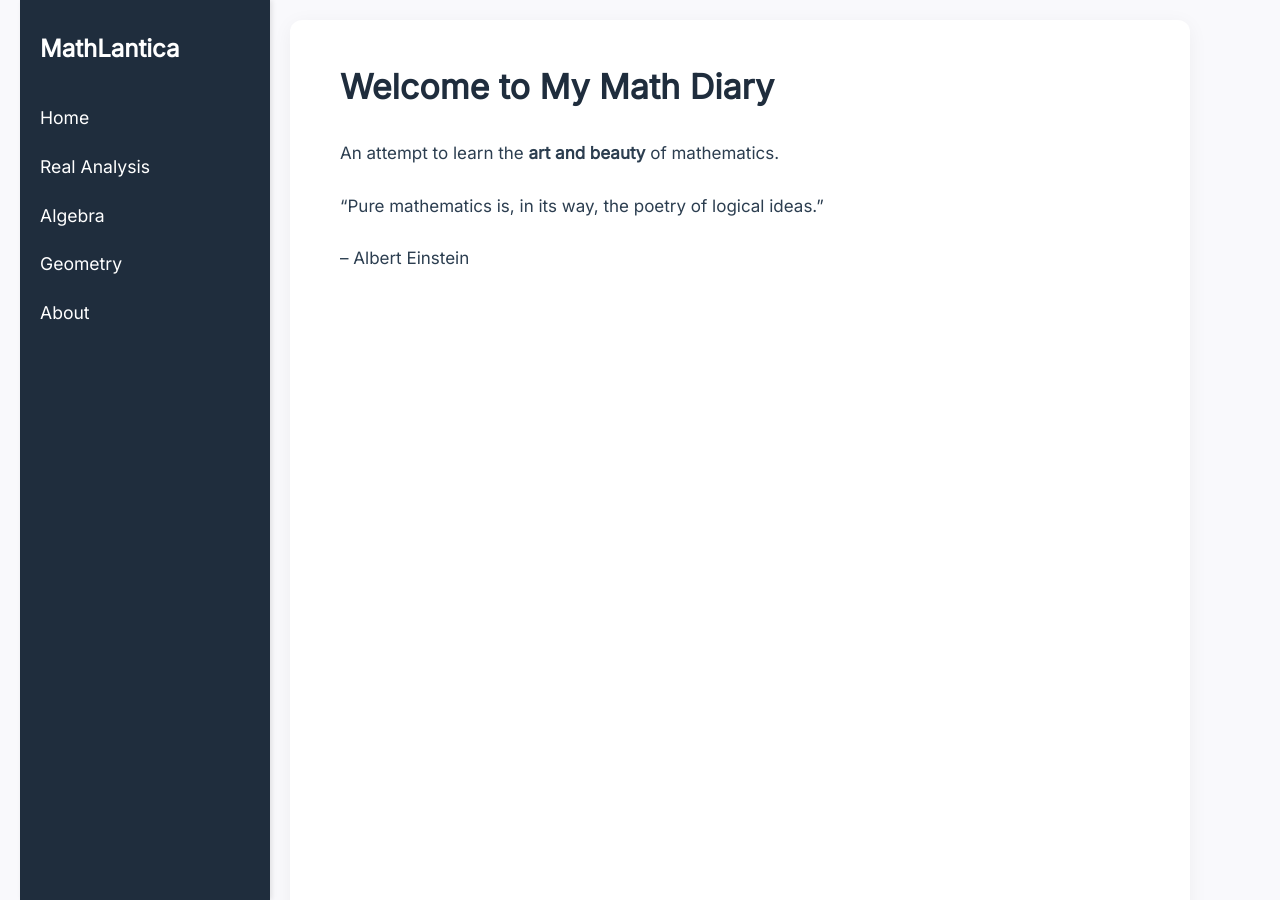
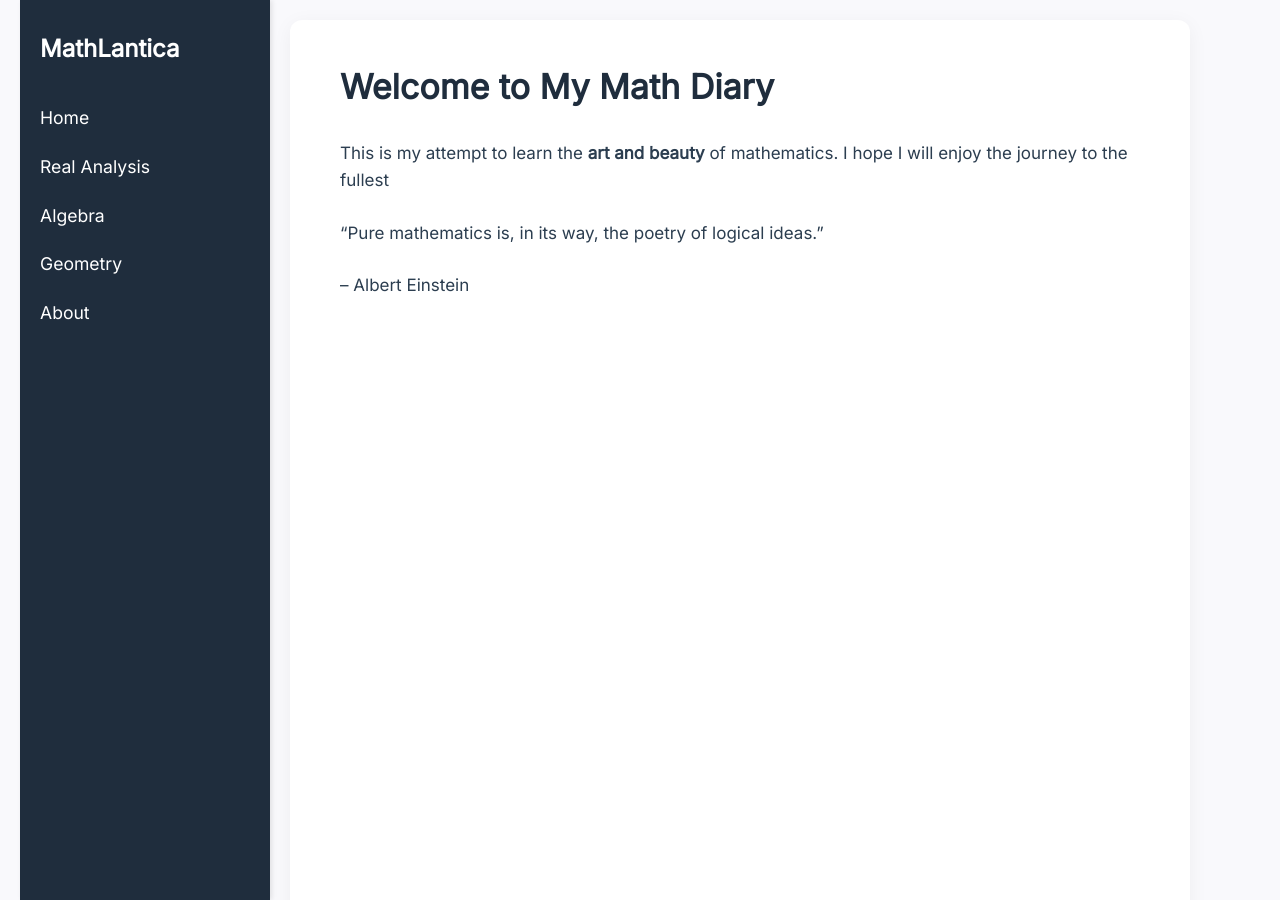
Before and after one commit to GitDisciplined/GitDisciplined.github.io, a Jekyll site: the page built from index.md, in a window 1280 px wide and 900 px high. Built offline with Jekyll 4.4.1, drawn with Linux system fonts in a browser that asks for light colours; our own code applies the rules of GitHub Pages for plain Markdown files.

Commit message:
Update index.md

```diff
--- a/index.md
+++ b/index.md
@@ -2,7 +2,7 @@
 
 <div class="home-hero">
   <h1>Welcome to <span class="brand">My Math Diary</span></h1>
-  <p class="tagline">An attempt to learn the <strong>art and beauty</strong> of mathematics.</p>
+  <p class="tagline">This is  my attempt to learn the <strong>art and beauty</strong> of mathematics. I hope I will enjoy the journey to the fullest</p>
 
 
 
```
